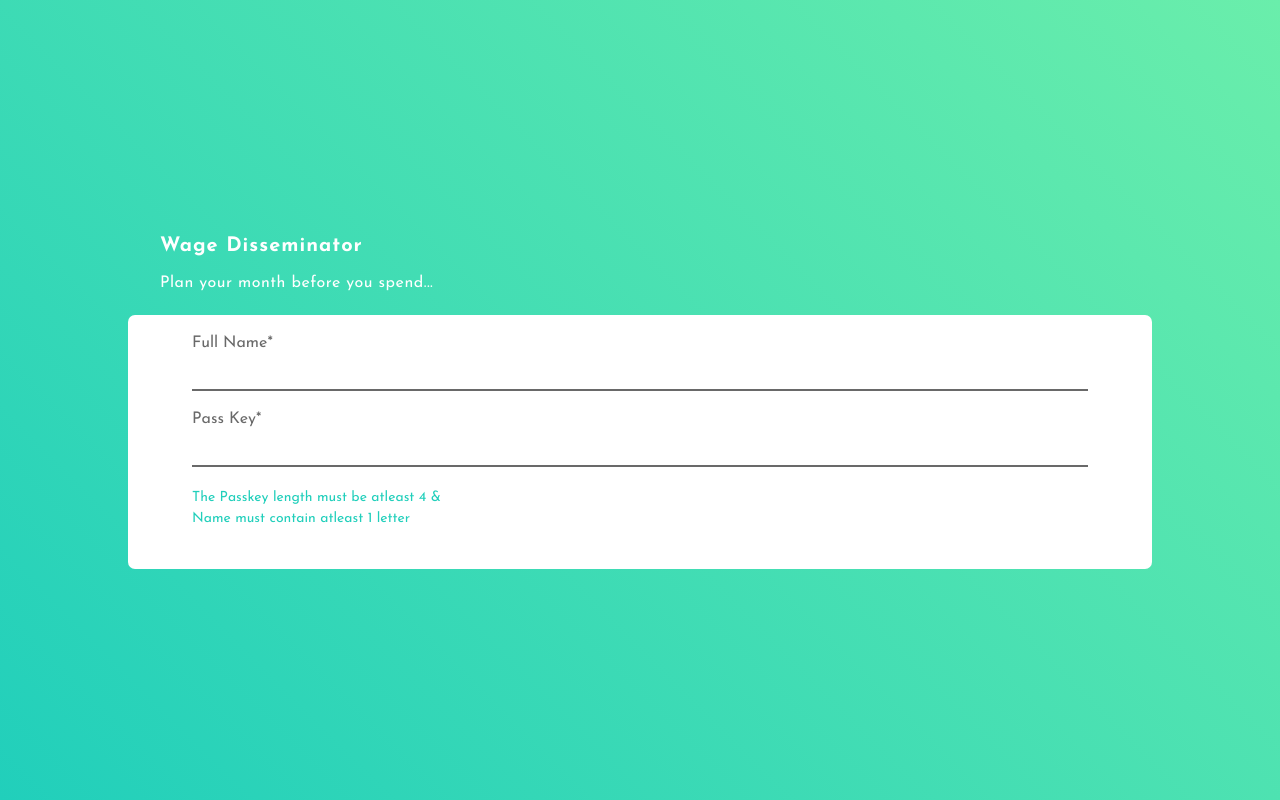
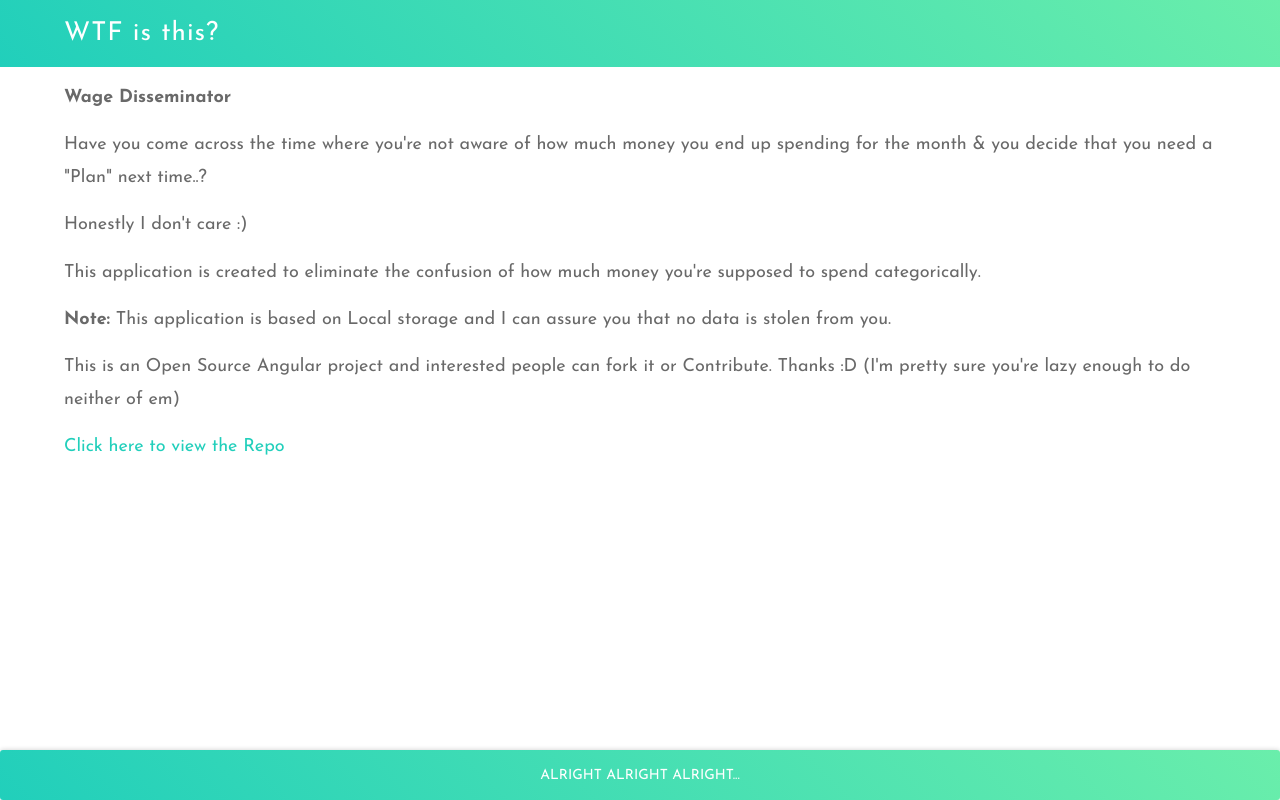
Before and after one commit to kj1352/wage-disseminator, an Angular app: page /about in a window 1280 px wide. Before the commit this address led to /signup. Built offline with nearby package versions, Linux system fonts and the light colour scheme.

Commit message:
About page content

```diff
--- /dev/null
+++ b/src/app/about/about.component.html
@@ -0,0 +1,44 @@
+<div class="page-container">
+    <section class="upfold">
+        <section class="total-pay">
+            <h2> WTF is this? </h2>
+        </section>
+    </section>
+
+    <p> <strong> Wage Disseminator </strong> </p>
+
+    <p>
+        Have you come across the time where you're not aware of how much money
+        you end up spending for the month &amp; you decide that you need a "Plan"
+        next time..?
+    </p>
+
+    <p>
+        Honestly I don't care :)
+    </p>
+
+    <p>
+        This application is created to eliminate the confusion of how much money
+        you're supposed to spend categorically.
+    </p>
+
+    <p>
+        <strong> Note: </strong>
+        This application is based on Local storage and I can assure you that no
+        data is stolen from you.
+    </p>
+
+    <p>
+        This is an Open Source Angular project and interested people can fork it
+        or Contribute. Thanks :D (I'm pretty sure you're lazy enough to do neither
+        of em)
+    </p>
+
+    <p>
+        <a href="https://github.com/kj1352/wage-disseminator" target="_blank">
+            Click here to view the Repo
+        </a>
+    </p>
+
+    <button class="save-button" (click)="back()"> ALRIGHT ALRIGHT ALRIGHT... </button>
+</div>
--- /dev/null
+++ b/src/app/about/about.component.scss
@@ -0,0 +1,14 @@
+@import "../settings/settings.component.scss";
+
+
+p {
+    width: 90%;
+    margin: 15px auto;
+    color: dimgrey;
+    font-size: 18px;
+    line-height: 1.8;
+
+    a {
+        color: $dark-teal;
+    }
+}
--- /dev/null
+++ b/src/app/about/about.component.ts
@@ -0,0 +1,22 @@
+import { Component, OnInit } from '@angular/core';
+import { Location } from '@angular/common';
+
+@Component({
+    selector: 'app-about',
+    templateUrl: './about.component.html',
+    styleUrls: ['./about.component.scss']
+})
+export class AboutComponent implements OnInit {
+
+    constructor(
+      private location: Location
+    ) { }
+
+    ngOnInit() {
+    }
+
+    back() {
+        this.location.back();
+    }
+
+}
--- a/src/app/app-routing.module.ts
+++ b/src/app/app-routing.module.ts
@@ -5,14 +5,16 @@ import { SignupComponent } from './signup/signup.component';
 import { DashboardComponent } from './dashboard/dashboard.component';
 import { SettingsComponent } from './settings/settings.component';
 import { ProfileComponent } from './profile/profile.component';
+import { AboutComponent } from './about/about.component';
 
 const routes: Routes = [
-    { path: '', redirectTo: 'dashboard', pathMatch: 'full' },
+    { path: '', redirectTo: 'signup', pathMatch: 'full' },
     { path: 'login', component: LoginComponent, pathMatch: 'full' },
     { path: 'signup', component: SignupComponent, pathMatch: 'full' },
     { path: 'dashboard', component: DashboardComponent, pathMatch: 'full' },
     { path: 'settings', component: SettingsComponent, pathMatch: 'full' },
-    { path: 'profile', component: ProfileComponent, pathMatch: 'full' }
+    { path: 'profile', component: ProfileComponent, pathMatch: 'full' },
+    { path: 'about', component: AboutComponent, pathMatch: 'full' }
 ];
 
 @NgModule({
--- a/src/app/app.module.ts
+++ b/src/app/app.module.ts
@@ -9,6 +9,7 @@ import { SignupComponent } from './signup/signup.component';
 import { DashboardComponent } from './dashboard/dashboard.component';
 import { SettingsComponent } from './settings/settings.component';
 import { ProfileComponent } from './profile/profile.component';
+import { AboutComponent } from './about/about.component';
 
 @NgModule({
   declarations: [
@@ -17,7 +18,8 @@ import { ProfileComponent } from './profile/profile.component';
     SignupComponent,
     DashboardComponent,
     SettingsComponent,
-    ProfileComponent
+    ProfileComponent,
+    AboutComponent
   ],
   imports: [
     BrowserModule,
--- a/src/app/login/login.component.html
+++ b/src/app/login/login.component.html
@@ -5,7 +5,7 @@
         <section class="form">
             <div class="input-holder">
                 <label> Pass Key* </label>
-                <input type="tel" [(ngModel)]="passkey">
+                <input type="password" [(ngModel)]="passkey">
             </div>
 
             <p *ngIf="errMessage"> {{ errMessage }} </p>
--- a/src/app/login/login.component.scss
+++ b/src/app/login/login.component.scss
@@ -1,10 +1 @@
 @import '../signup/signup.component.scss';
-
-.form {
-    button {
-        &.reset {
-            margin-top: 20px;
-            background: rgba(red, 0.5);
-        }
-    }
-}
--- a/src/app/profile/profile.component.html
+++ b/src/app/profile/profile.component.html
@@ -19,7 +19,7 @@
 
     <ul class="dissemination-list">
         <p> Other </p>
-        <li>
+        <li (click)="aboutPage()">
             <label> <div class="percentage"> A </div> About </label>
         </li>
         <li (click)="deRegister()">
--- a/src/app/profile/profile.component.ts
+++ b/src/app/profile/profile.component.ts
@@ -1,5 +1,6 @@
 import { Component, OnInit } from '@angular/core';
 import { Location } from '@angular/common';
+import { Router } from '@angular/router';
 
 export type IProfile = {
     name: string,
@@ -15,7 +16,8 @@ export class ProfileComponent implements OnInit {
     userProfile: IProfile;
 
     constructor(
-        private location: Location
+        private location: Location,
+        private router: Router
     ) { }
 
     ngOnInit() {
@@ -42,4 +44,8 @@ export class ProfileComponent implements OnInit {
         location.reload();
     }
 
+    aboutPage() {
+        this.router.navigate(['about']);
+    }
+
 }
--- a/src/app/signup/signup.component.html
+++ b/src/app/signup/signup.component.html
@@ -20,6 +20,7 @@
             </p>
 
             <button *ngIf="areInputsValid()" (click)="registerUser()"> SIGNUP </button>
+            <button class="reset" (click)="aboutPage()"> WTF is all this..? </button>
         </section>
     </div>
 </section>
--- a/src/app/signup/signup.component.scss
+++ b/src/app/signup/signup.component.scss
@@ -93,5 +93,10 @@ $teal: #6aeeab;
         border: 0px;
         height: 50px;
         box-shadow: 0px 0px 5px #cecece;
+
+        &.reset {
+            margin-top: 20px;
+            background: rgba(red, 0.5);
+        }
     }
 }
--- a/src/app/signup/signup.component.ts
+++ b/src/app/signup/signup.component.ts
@@ -18,6 +18,10 @@ export class SignupComponent implements OnInit {
     ) { }
 
     ngOnInit() {
+        if (!localStorage.firstTimer) {
+            localStorage.firstTimer = false;
+            this.aboutPage();
+        }
     }
 
     areInputsValid() {
@@ -35,4 +39,8 @@ export class SignupComponent implements OnInit {
         }
     }
 
+    aboutPage() {
+        this.router.navigate(['about']);
+    }
+
 }
```
Also changed, not shown: 1 other file (tests, documents, lock files or other folders).
